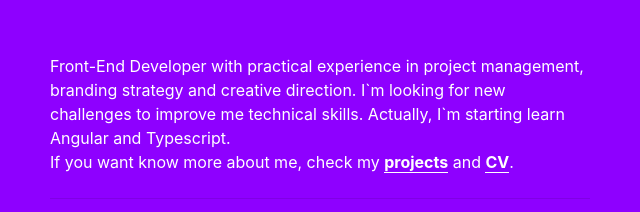
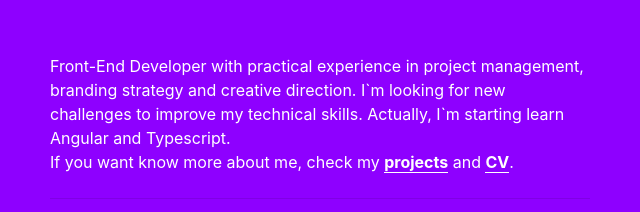
Before and after one commit to improcode/portfolio, a plain HTML site: page index.html in a window 1280 px wide. Shown: the part 447-659 px from the top of the page, 35-675 px from the left. Drawn offline with Linux system fonts and the light colour scheme.

Commit message:
version 1. 18.06.2018

```diff
--- a/index.html
+++ b/index.html
@@ -78,7 +78,7 @@
             <div class="col-12 col-md-6">
 
                 <p class="about__p">Front-End Developer with practical experience in project
-                    management, branding strategy and creative direction. I`m looking for new challenges to improve me technical skills. Actually, I`m starting learn Angular and Typescript.
+                    management, branding strategy and creative direction. I`m looking for new challenges to improve my technical skills. Actually, I`m starting learn Angular and Typescript.
                 <br>If you want know more about me, check my <a class="link" href="javascript:document.querySelector('#portfolio').scrollIntoView({ behavior: 'smooth' });"><strong>projects</strong></a> and <a class="link" href="ARTUR%20Miłkowski_frontend.pdf" target="_blank"><strong>CV</strong></a>.</p>
                 <hr class="line">
                 <h1 class="about__h1">FRONTEND DEVELOPER</h1>
```
